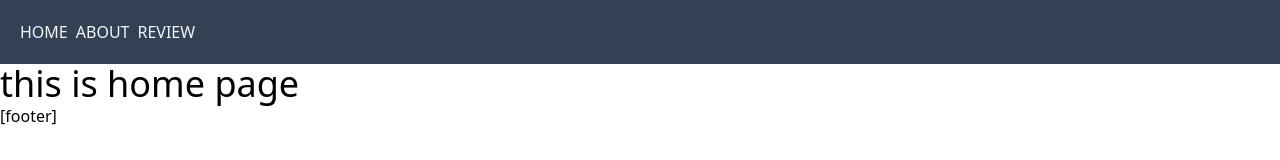
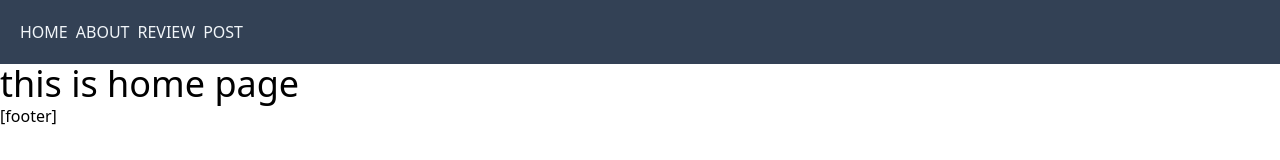
Before and after one commit to 14HAK/next-first, a Next.js app: page / in a window 1280 px wide. Shown: the top 160 px of the page. Built offline with nearby package versions, Linux system fonts and the light colour scheme.

Commit message:
fetch data load asynchronosly into the server component

```diff
--- a/app/layout.jsx
+++ b/app/layout.jsx
@@ -1,5 +1,5 @@
 //
-import Link from 'next/link';
+
 import './globals.css';
 import Navbar from '@/components/navbar';
 
--- /dev/null
+++ b/app/post/page.jsx
@@ -0,0 +1,19 @@
+import React from 'react';
+
+const fetchPost = async () => {
+  const res = await fetch('https://jsonplaceholder.typicode.com/posts');
+  const data = await res.json();
+  return data;
+};
+
+const Post = async () => {
+  const post = await fetchPost();
+
+  return (
+    <div>
+      <p>{post?.length}</p>
+    </div>
+  );
+};
+
+export default Post;
--- a/components/navbar.jsx
+++ b/components/navbar.jsx
@@ -24,6 +24,12 @@ const Navbar = () => {
       >
         review
       </Link>
+      <Link
+        href={'/post'}
+        className='text-slate-100 hover:text-red-500 hover:underline'
+      >
+        post
+      </Link>
     </nav>
   );
 };
```
Also changed, not shown: 1 other file (tests, documents, lock files or other folders).
